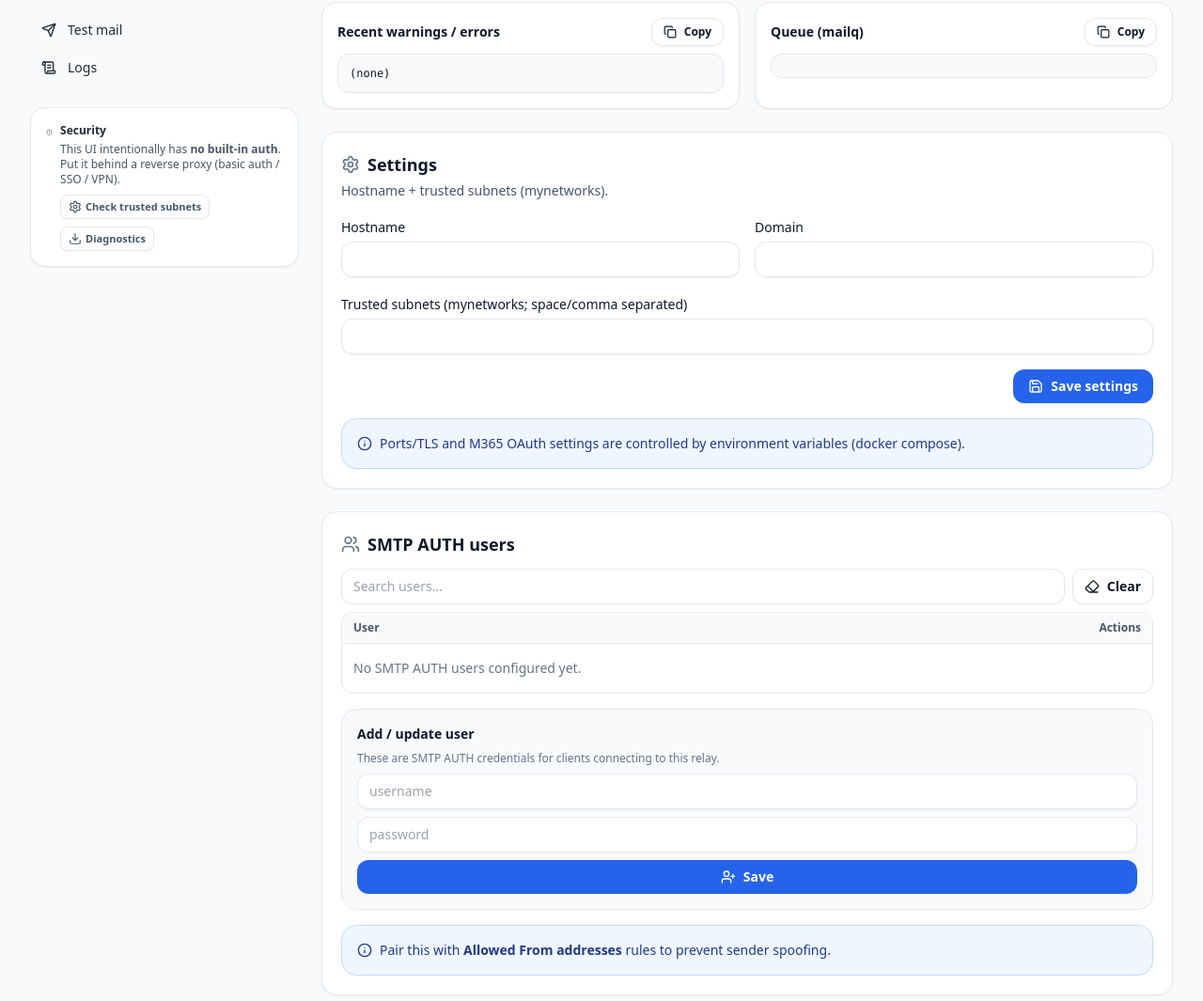
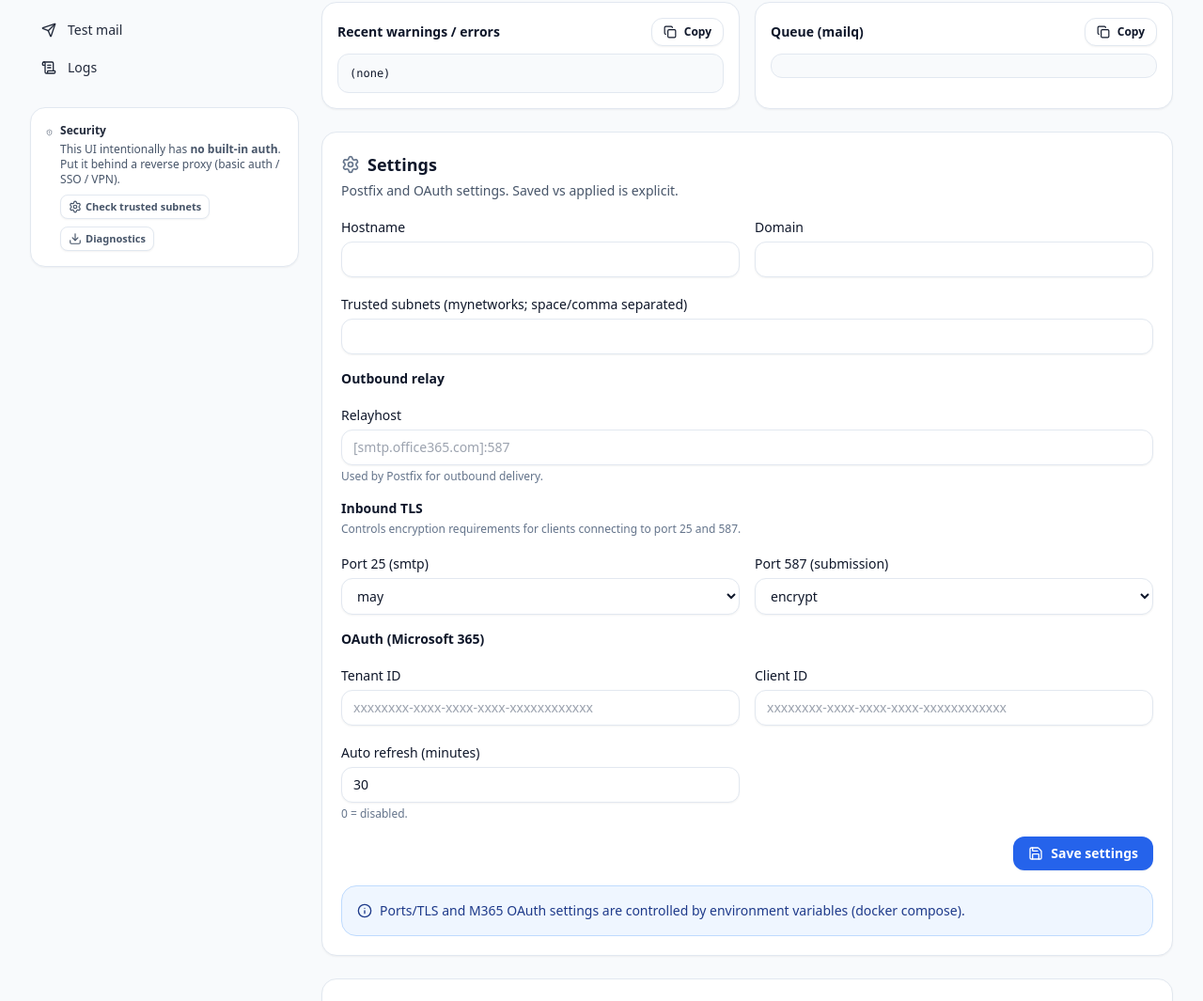
Before and after one commit to LickABrick/simple-m365-relay, a Python web app: template app/templates/index.html in a window 1280 px wide. Shown: the part 275-1340 px from the top of the page at 94% size. Run offline with Jinja, Linux system fonts and the light colour scheme; the template is opened without the code that fills it, so the values that code supplies are empty; some libraries are stand-ins or nearby versions.

Commit message:
config: move relayhost/tls/oauth ids/auto-refresh into config.json (UI + apply); control reads config

```diff
--- a/app/templates/index.html
+++ b/app/templates/index.html
@@ -1232,7 +1232,7 @@
             <i data-lucide="settings" class="h-5 w-5 text-slate-500"></i>
             <h2 class="text-lg font-semibold">Settings</h2>
           </div>
-          <p class="mt-1 text-sm text-slate-600 dark:text-slate-300">Hostname + trusted subnets (mynetworks).</p>
+          <p class="mt-1 text-sm text-slate-600 dark:text-slate-300">Postfix and OAuth settings. Saved vs applied is explicit.</p>
 
           <form id="settingsForm" method="post" action="/settings" class="mt-4 grid grid-cols-1 gap-4 sm:grid-cols-2">
             <div>
@@ -1247,6 +1247,57 @@
               <label class="text-sm font-medium">Trusted subnets (mynetworks; space/comma separated)</label>
               <input name="mynetworks" value="{{ (cfg.mynetworks or []) | join(' ') }}" class="mt-1 w-full rounded-xl border border-slate-200 bg-white px-3 py-2 text-sm shadow-sm focus:border-blue-500 focus:outline-none dark:border-slate-800 dark:bg-slate-950" />
             </div>
+
+            <div class="sm:col-span-2">
+              <div class="text-sm font-semibold">Outbound relay</div>
+            </div>
+            <div class="sm:col-span-2">
+              <label class="text-sm font-medium">Relayhost</label>
+              <input name="relayhost" value="{{ cfg.relayhost or '' }}" placeholder="[smtp.office365.com]:587" class="mt-1 w-full rounded-xl border border-slate-200 bg-white px-3 py-2 text-sm shadow-sm focus:border-blue-500 focus:outline-none dark:border-slate-800 dark:bg-slate-950" />
+              <div class="mt-1 text-xs text-slate-500 dark:text-slate-400">Used by Postfix for outbound delivery.</div>
+            </div>
+
+            <div class="sm:col-span-2">
+              <div class="text-sm font-semibold">Inbound TLS</div>
+              <div class="mt-1 text-xs text-slate-500 dark:text-slate-400">Controls encryption requirements for clients connecting to port 25 and 587.</div>
+            </div>
+            <div>
+              <label class="text-sm font-medium">Port 25 (smtp)</label>
+              <select name="tls_25" class="mt-1 w-full rounded-xl border border-slate-200 bg-white px-3 py-2 text-sm shadow-sm focus:border-blue-500 focus:outline-none dark:border-slate-800 dark:bg-slate-950">
+                {% set v = (cfg.tls or {}).get('smtpd_25','may') %}
+                <option value="none" {% if v=='none' %}selected{% endif %}>none</option>
+                <option value="may" {% if v=='may' %}selected{% endif %}>may</option>
+                <option value="encrypt" {% if v=='encrypt' %}selected{% endif %}>encrypt</option>
+              </select>
+            </div>
+            <div>
+              <label class="text-sm font-medium">Port 587 (submission)</label>
+              <select name="tls_587" class="mt-1 w-full rounded-xl border border-slate-200 bg-white px-3 py-2 text-sm shadow-sm focus:border-blue-500 focus:outline-none dark:border-slate-800 dark:bg-slate-950">
+                {% set v = (cfg.tls or {}).get('smtpd_587','encrypt') %}
+                <option value="none" {% if v=='none' %}selected{% endif %}>none</option>
+                <option value="may" {% if v=='may' %}selected{% endif %}>may</option>
+                <option value="encrypt" {% if v=='encrypt' %}selected{% endif %}>encrypt</option>
+              </select>
+            </div>
+
+            <div class="sm:col-span-2">
+              <div class="text-sm font-semibold">OAuth (Microsoft 365)</div>
+            </div>
+            <div>
+              <label class="text-sm font-medium">Tenant ID</label>
+              <input name="tenant_id" value="{{ (cfg.oauth or {}).get('tenant_id','') }}" placeholder="xxxxxxxx-xxxx-xxxx-xxxx-xxxxxxxxxxxx" class="mt-1 w-full rounded-xl border border-slate-200 bg-white px-3 py-2 text-sm shadow-sm focus:border-blue-500 focus:outline-none dark:border-slate-800 dark:bg-slate-950" />
+            </div>
+            <div>
+              <label class="text-sm font-medium">Client ID</label>
+              <input name="client_id" value="{{ (cfg.oauth or {}).get('client_id','') }}" placeholder="xxxxxxxx-xxxx-xxxx-xxxx-xxxxxxxxxxxx" class="mt-1 w-full rounded-xl border border-slate-200 bg-white px-3 py-2 text-sm shadow-sm focus:border-blue-500 focus:outline-none dark:border-slate-800 dark:bg-slate-950" />
+            </div>
+            <div>
+              <label class="text-sm font-medium">Auto refresh (minutes)</label>
+              <input name="auto_refresh_minutes" value="{{ (cfg.oauth or {}).get('auto_refresh_minutes',30) }}" type="number" min="0" max="1440" step="1" class="mt-1 w-full rounded-xl border border-slate-200 bg-white px-3 py-2 text-sm shadow-sm focus:border-blue-500 focus:outline-none dark:border-slate-800 dark:bg-slate-950" />
+              <div class="mt-1 text-xs text-slate-500 dark:text-slate-400">0 = disabled.</div>
+            </div>
+            <div class="hidden sm:block"></div>
+
             <div class="sm:col-span-2 flex justify-end">
               <button type="submit" class="inline-flex items-center gap-2 rounded-xl bg-blue-600 px-4 py-2 text-sm font-semibold text-white shadow-sm hover:bg-blue-500">
                 <i data-lucide="save" class="h-4 w-4"></i>
```
Also changed, not shown: app/main.py (+83 -8 lines), postfix/control.py (+46 -14 lines), postfix/render.py (+4 -3 lines), 1 other file.
